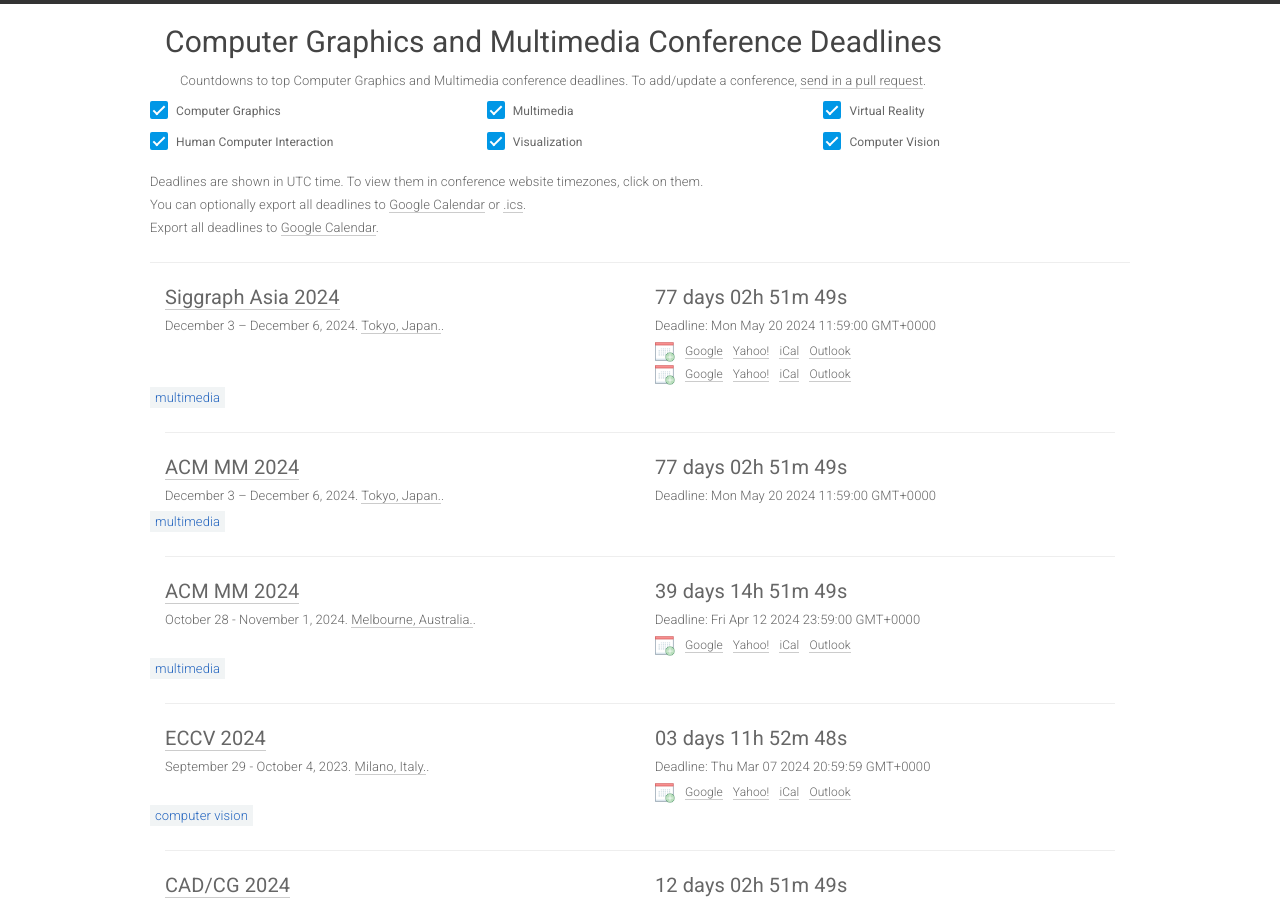
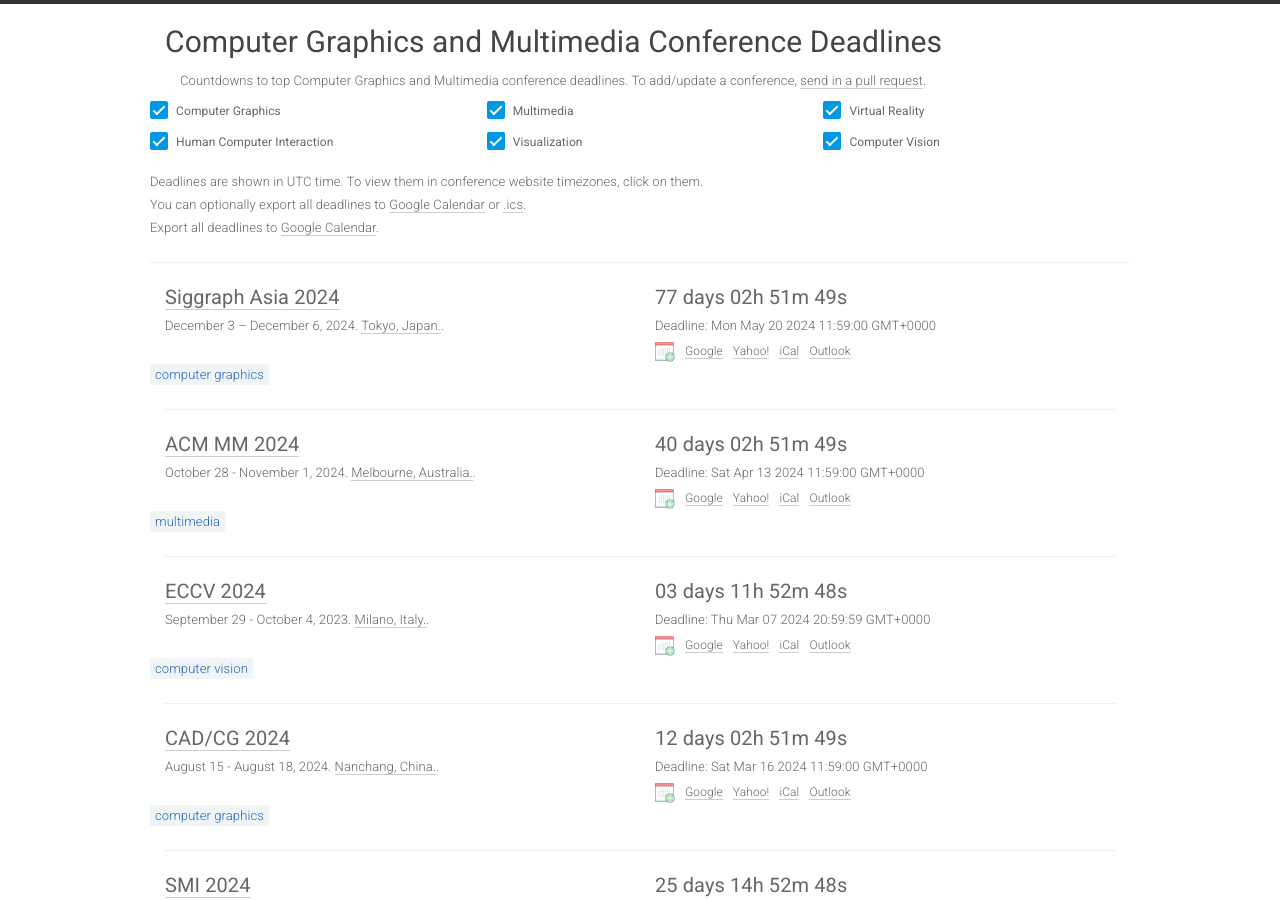
Before and after one commit to JianweiHu94/cgm-deadlines, a Jekyll site: the page built from index.html, in a window 1280 px wide and 900 px high. Built offline with Jekyll 4.4.1, drawn with Linux system fonts in a browser that asks for light colours; nearby versions of some CDN libraries.

Commit message:
Update conferences.yml

```diff
--- a/_data/conferences.yml
+++ b/_data/conferences.yml
@@ -14,23 +14,14 @@
 
 - title: ACM MM
   year: 2024
-  id: sig_asisa2024
+  id: acmmm2024
   link: https://2024.acmmm.org/
-  deadline: '2024-05-19 23:59:00'
+  deadline: '2024-04-12 23:59:00'
   timezone: UTC-12
-  date: December 3 – December 6, 2024
-  place: Tokyo, Japan.
+  date: October 28 - November 1, 2024
+  place:  Melbourne, Australia.
   sub: MM
 
-- title: ACM MM
-  year: 2024
-  id: acmmm2024
-  link: https://2024.acmmm.org/
-  deadline: '2024-4-12 23:59:00'
-  timezone: UTC-10
-  date: October 28 - November 1, 2024
-  place: Melbourne, Australia.
-  sub: MM
 
 - title: ECCV
   year: 2024
```
